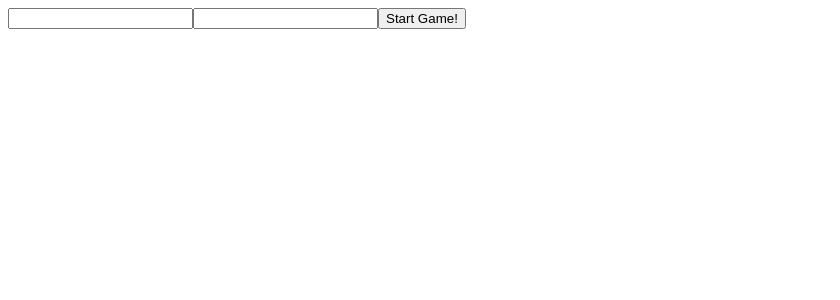
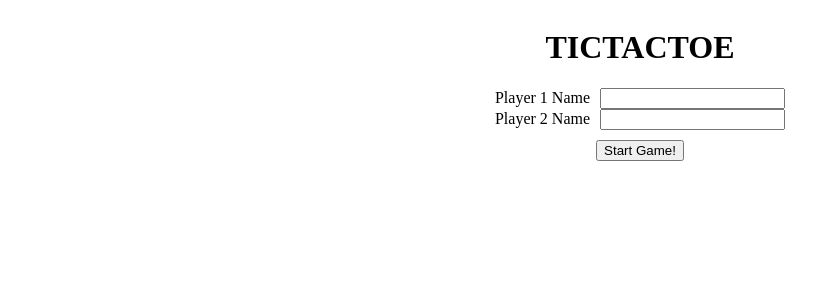
Before and after one commit to HCoban/TicTactToe-Frontend, a React app: page /#/ in a window 1280 px wide. Shown: the top 300 px of the page, without its empty margins (0-840 px from the left). Built offline with nearby package versions, Linux system fonts and the light colour scheme.

Commit message:
simpy styled

```diff
--- a/src/components/form.jsx
+++ b/src/components/form.jsx
@@ -26,19 +26,34 @@ class GameFormBase extends React.Component {
     const { handleSubmit, game } = this.props;
 
     return (
+      <div className="form-component">
+        <h1>
+          TICTACTOE
+        </h1>
         <form onSubmit={handleSubmit(this.handleFormSubmit.bind(this))}>
+          <div className="fields">
+            <label>
+              <span>Player 1 Name</span>
               <Field
                 component="input"
                 name="playerOneName"
                 type="text"
                 />
+            </label>
+            <label>
+              <span>Player 2 Name</span>
               <Field
                 component="input"
                 name="playerTwoName"
                 type="text"
                 />
+            </label>
+          </div>
+          <div className="button-container">
             <button action="submit">Start Game!</button>
+          </div>
         </form>
+    </div>
     );
   }
 }
--- a/style/application.css
+++ b/style/application.css
@@ -15,3 +15,40 @@
   justify-content: center;
   border: 1px solid #000000;
 }
+
+.fields {
+  display: flex;
+  flex-direction: column;
+}
+
+#root {
+  display: flex;
+  margin: 0 auto;
+  flex-direction: column;
+  align-items: center;
+}
+
+.header {
+  text-align: center;
+}
+
+.move-log {
+  text-align: center;
+  list-style: none;
+  margin-top: 20px;
+  font-size: 20px;
+}
+
+.form-component {
+  text-align: center;
+}
+.form-component span {
+  padding-right: 10px;
+}
+
+.button-container {
+  display: flex;
+  justify-content: center;
+  align-items: center;
+  margin-top: 10px;
+}
```
Lines whose indentation alone changed are shown as unchanged.
